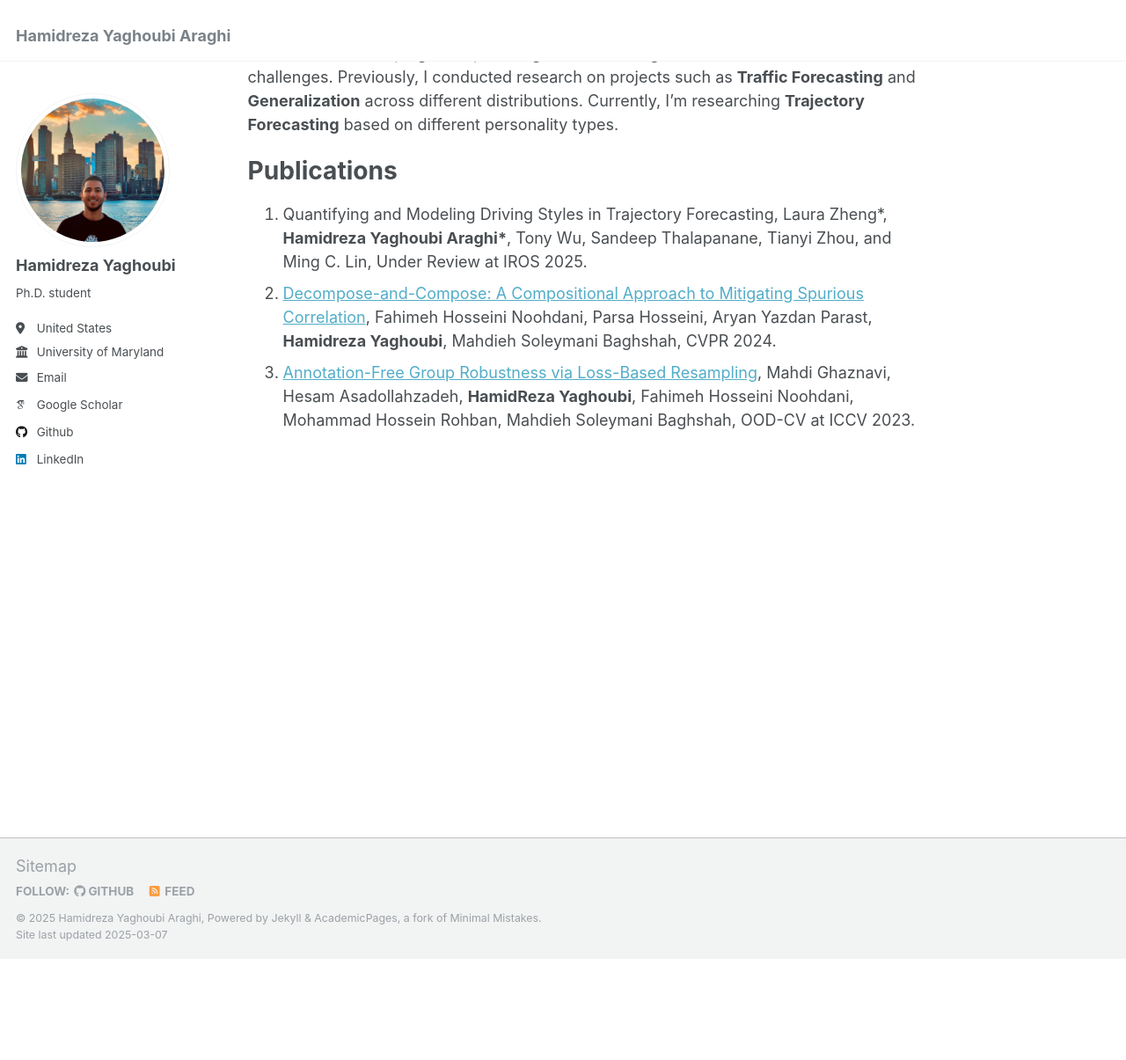
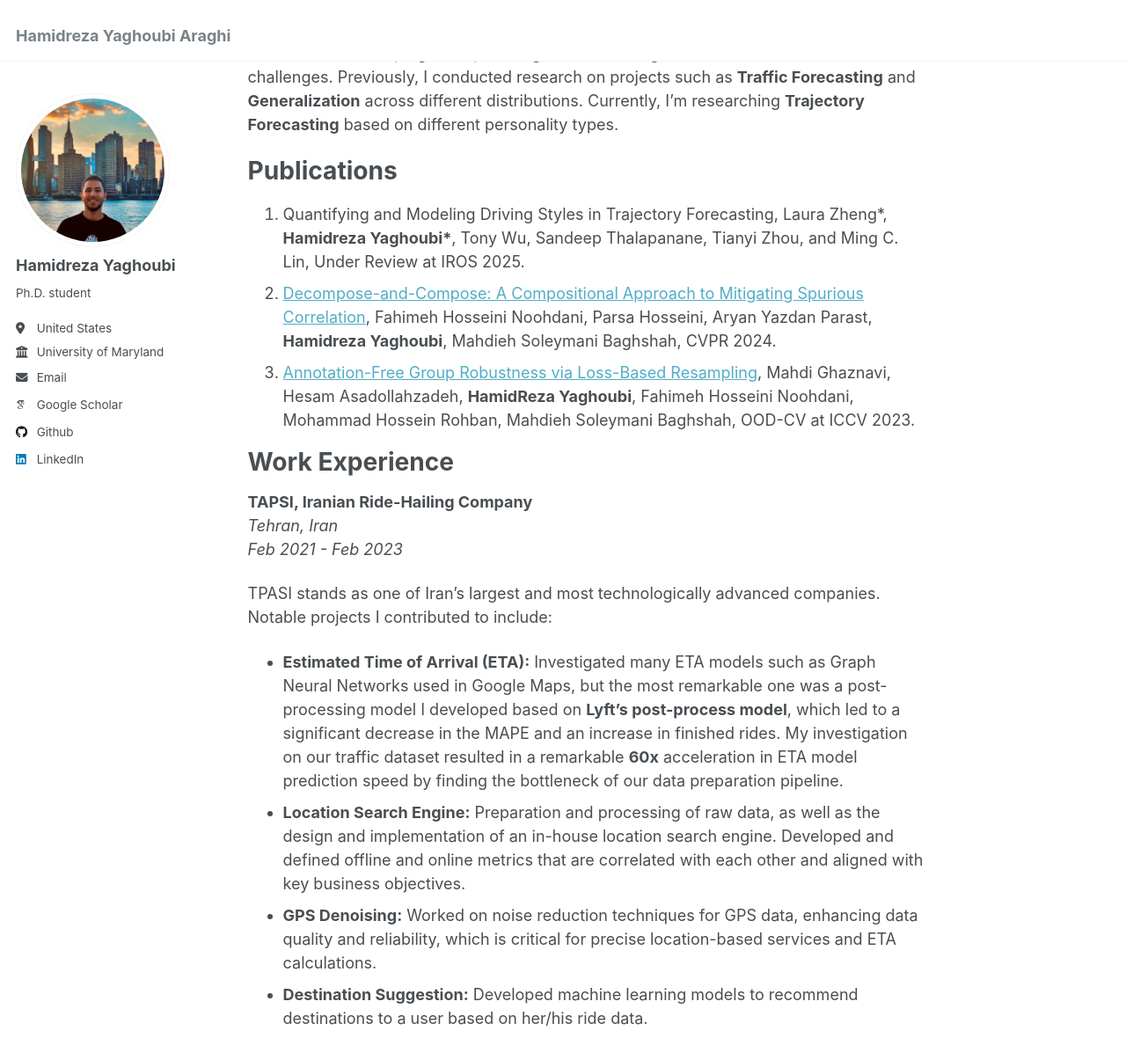
Before and after one commit to HamidrezaYaghoubi/HamidrezaYaghoubi.github.io, a Jekyll site: the page built from _pages/about.md, in a window 1280 px wide and 1400 px high, scrolled down 310 px. Shown: the top 1205 px of the window at 88% size. Built offline with Jekyll 4.4.1, drawn with Linux system fonts in a browser that asks for light colours; some web fonts are replaced.

Commit message:
add work experience

```diff
--- a/_pages/about.md
+++ b/_pages/about.md
@@ -14,6 +14,19 @@ My research interests lie in **Machine Learning** and **Deep Learning**. More sp
 
 Publications
 ======
-1. Quantifying and Modeling Driving Styles in Trajectory Forecasting, Laura Zheng\*, **Hamidreza Yaghoubi Araghi\***, Tony Wu, Sandeep Thalapanane, Tianyi Zhou, and Ming C. Lin, Under Review at IROS 2025.
+1. Quantifying and Modeling Driving Styles in Trajectory Forecasting, Laura Zheng\*, **Hamidreza Yaghoubi\***, Tony Wu, Sandeep Thalapanane, Tianyi Zhou, and Ming C. Lin, Under Review at IROS 2025.
 1. [Decompose-and-Compose: A Compositional Approach to Mitigating Spurious Correlation](https://openaccess.thecvf.com/content/CVPR2024/papers/Noohdani_Decompose-and-Compose_A_Compositional_Approach_to_Mitigating_Spurious_Correlation_CVPR_2024_paper.pdf), Fahimeh Hosseini Noohdani, Parsa Hosseini, Aryan Yazdan Parast, **Hamidreza Yaghoubi**, Mahdieh Soleymani Baghshah, CVPR 2024.
 1. [Annotation-Free Group Robustness via Loss-Based Resampling](https://arxiv.org/pdf/2312.04893), Mahdi Ghaznavi, Hesam Asadollahzadeh, **HamidReza Yaghoubi**, Fahimeh Hosseini Noohdani, Mohammad Hossein Rohban, Mahdieh Soleymani Baghshah, OOD-CV at ICCV 2023.
+
+Work Experience
+======
+**TAPSI, Iranian Ride-Hailing Company**
+*Tehran, Iran*
+*Feb 2021 - Feb 2023*
+
+TPASI stands as one of Iran’s largest and most technologically advanced companies. Notable projects I contributed to include:
+
+- **Estimated Time of Arrival (ETA):** Investigated many ETA models such as Graph Neural Networks used in Google Maps, but the most remarkable one was a post-processing model I developed based on **Lyft’s post-process model**, which led to a significant decrease in the MAPE and an increase in finished rides. My investigation on our traffic dataset resulted in a remarkable **60x** acceleration in ETA model prediction speed by finding the bottleneck of our data preparation pipeline.
+- **Location Search Engine:** Preparation and processing of raw data, as well as the design and implementation of an in-house location search engine. Developed and defined offline and online metrics that are correlated with each other and aligned with key business objectives.
+- **GPS Denoising:** Worked on noise reduction techniques for GPS data, enhancing data quality and reliability, which is critical for precise location-based services and ETA calculations.
+- **Destination Suggestion:** Developed machine learning models to recommend destinations to a user based on her/his ride data.
```
